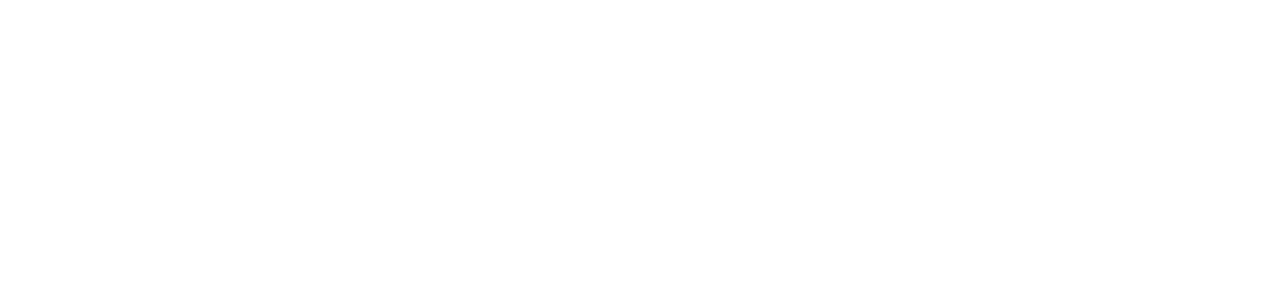
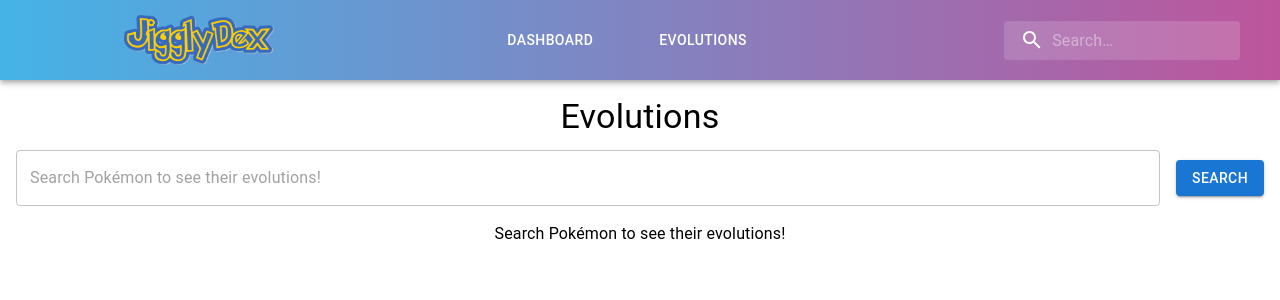
Before and after one commit to Jigglypuff-pokedex/jigglydex, a React (Create React App) app in the folder client/: page /evolutions in a window 1280 px wide. Before the commit this address had no page. Shown: the top 300 px of the page. Built offline with nearby package versions, Linux system fonts and the light colour scheme.

Commit message:
add evolutions page

```diff
--- a/client/src/App.js
+++ b/client/src/App.js
@@ -1,9 +1,12 @@
+// src/App.jsx
 import React from 'react';
 import { BrowserRouter as Router, Routes, Route } from 'react-router-dom';
 import Home from '../src/pages/Home/Home.jsx';
 import Dashboard from './pages/Dashboard/dashboard.jsx';
 import Signup from '../src/pages/Signup/Signup.jsx';
 import Login from '../src/pages/Login/Login.jsx';
+import Evolutions from '../src/pages/Dashboard/evolutions.jsx';
+import PrivateRoute from './components/PrivateRoute';
 
 const App = () => {
   return (
@@ -13,6 +16,7 @@
         <Route path="/signup" element={<Signup />} />
         <Route path="/login" element={<Login />} />
         <Route path="/dashboard" element={<Dashboard />} />
+        <Route path="/evolutions" element={<Evolutions />} /> {/* Add Evolutions route */}
       </Routes>
     </Router>
   );
--- /dev/null
+++ b/client/src/pages/Dashboard/evolutions.jsx
@@ -0,0 +1,113 @@
+import React, { useState } from 'react';
+import { Box, Typography, TextField, Button, Grid, Card, CardContent, CardMedia, styled } from '@mui/material';
+import Navbar from './navbar';
+import ArrowForwardIcon from '@mui/icons-material/ArrowForward';
+
+const StyledBox = styled(Box)({
+  padding: '16px',
+  textAlign: 'center'
+});
+
+const SearchBox = styled(Box)({
+  display: 'flex',
+  justifyContent: 'center',
+  alignItems: 'center',
+  marginBottom: '16px'
+});
+
+const StyledTextField = styled(TextField)({
+  marginRight: '16px',
+  flex: 1
+});
+
+const StyledCard = styled(Card)({
+  maxWidth: 200,
+  margin: 'auto',
+});
+
+const Evolutions = () => {
+  const [pokemonName, setPokemonName] = useState('');
+  const [evolutionChain, setEvolutionChain] = useState([]);
+
+  const handleSearch = async () => {
+    try {
+      const response = await fetch(`https://pokeapi.co/api/v2/pokemon-species/${pokemonName.toLowerCase()}`);
+      if (!response.ok) {
+        throw new Error('Pokémon not found');
+      }
+      const data = await response.json();
+      const evolutionResponse = await fetch(data.evolution_chain.url);
+      const evolutionData = await evolutionResponse.json();
+      const chain = [];
+      let current = evolutionData.chain;
+
+      while (current) {
+        chain.push({
+          name: current.species.name,
+          image: `https://raw.githubusercontent.com/PokeAPI/sprites/master/sprites/pokemon/${getPokemonId(current.species.url)}.png`
+        });
+        current = current.evolves_to[0];
+      }
+
+      setEvolutionChain(chain);
+    } catch (error) {
+      console.error('Error fetching Pokémon evolution chain:', error);
+      setEvolutionChain([]);
+    }
+  };
+
+  const getPokemonId = (url) => {
+    const parts = url.split('/');
+    return parts[parts.length - 2];
+  };
+
+  return (
+    <>
+      <Navbar />
+      <StyledBox>
+        <Typography variant="h4" gutterBottom>Evolutions</Typography>
+        <SearchBox>
+          <StyledTextField
+            placeholder="Search Pokémon to see their evolutions!"
+            variant="outlined"
+            value={pokemonName}
+            onChange={(e) => setPokemonName(e.target.value)}
+          />
+          <Button variant="contained" color="primary" onClick={handleSearch}>
+            Search
+          </Button>
+        </SearchBox>
+        {evolutionChain.length > 0 ? (
+          <Grid container spacing={2} alignItems="center" justifyContent="center">
+            {evolutionChain.map((pokemon, index) => (
+              <React.Fragment key={index}>
+                <Grid item>
+                  <StyledCard>
+                    <CardMedia
+                      component="img"
+                      image={pokemon.image}
+                      alt={pokemon.name}
+                      height="200"
+                    />
+                    <CardContent>
+                      <Typography variant="h6" align="center">{pokemon.name}</Typography>
+                    </CardContent>
+                  </StyledCard>
+                </Grid>
+                {index < evolutionChain.length - 1 && (
+                  <Grid item>
+                    <ArrowForwardIcon fontSize="large" />
+                  </Grid>
+                )}
+              </React.Fragment>
+            ))}
+          </Grid>
+        ) : (
+          <Typography variant="body1">Search Pokémon to see their evolutions!</Typography>
+        )}
+      </StyledBox>
+    </>
+  );
+};
+
+export default Evolutions;
--- a/client/src/pages/Dashboard/flipCard.jsx
+++ b/client/src/pages/Dashboard/flipCard.jsx
@@ -15,13 +15,13 @@
   margin: theme.spacing(2),
 }));
 
-const CardInner = styled(Box)(({ isFlipped }) => ({
+const CardInner = styled(Box)(({ isflipped }) => ({
   position: 'relative',
   width: '100%',
   height: '100%',
   transition: 'transform 0.6s',
   transformStyle: 'preserve-3d',
-  transform: isFlipped ? 'rotateY(180deg)' : 'rotateY(0)',
+  transform: isflipped ? 'rotateY(180deg)' : 'rotateY(0)',
 }));
 
 const CardFace = styled(Card)(({ theme }) => ({
@@ -29,9 +29,9 @@
   width: '100%',
   height: '100%',
   backfaceVisibility: 'hidden',
-  border: '1px solid #ccc',  // 边框颜色
-  boxShadow: '0 4px 8px rgba(0, 0, 0, 0.2)',  // 阴影效果
-  borderRadius: '10px',  // 圆角
+  border: '1px solid #ccc',  // Border color
+  boxShadow: '0 4px 8px rgba(0, 0, 0, 0.2)',  // Shadow effect
+  borderRadius: '10px',  // Rounded corners
 }));
 
 const CardBack = styled(CardFace)(({ theme }) => ({
@@ -52,8 +52,6 @@
   flexGrow: 1,
 }));
 
-
-
 const FlipCard = ({ id, name, type, image, stats }) => {
   const [isFlipped, setIsFlipped] = useState(false);
   const [isAdded, setIsAdded] = useState(false);
@@ -61,6 +59,7 @@
   const handleClick = () => {
     setIsFlipped(!isFlipped);
   };
+
   const handleAddToCollection = (event) => {
     event.stopPropagation();
     setIsAdded(!isAdded);
@@ -69,7 +68,7 @@
 
   return (
     <CardContainer onClick={handleClick}>
-      <CardInner isFlipped={isFlipped}>
+      <CardInner isflipped={isFlipped}>
         <CardFace>
           <CardMedia
             component="img"
--- a/client/src/pages/Dashboard/navbar.jsx
+++ b/client/src/pages/Dashboard/navbar.jsx
@@ -17,7 +17,7 @@
 import logo from '../../assets/logo2.png';
 
 // Define the pages for the navigation menu
-const pages = ['Dashboard'];
+const pages = ['Dashboard', 'Evolutions'];
 
 // Define a styled Search component using Material UI's styling system
 const Search = styled('div')(({ theme }) => ({
```
Lines whose indentation alone changed are shown as unchanged.
